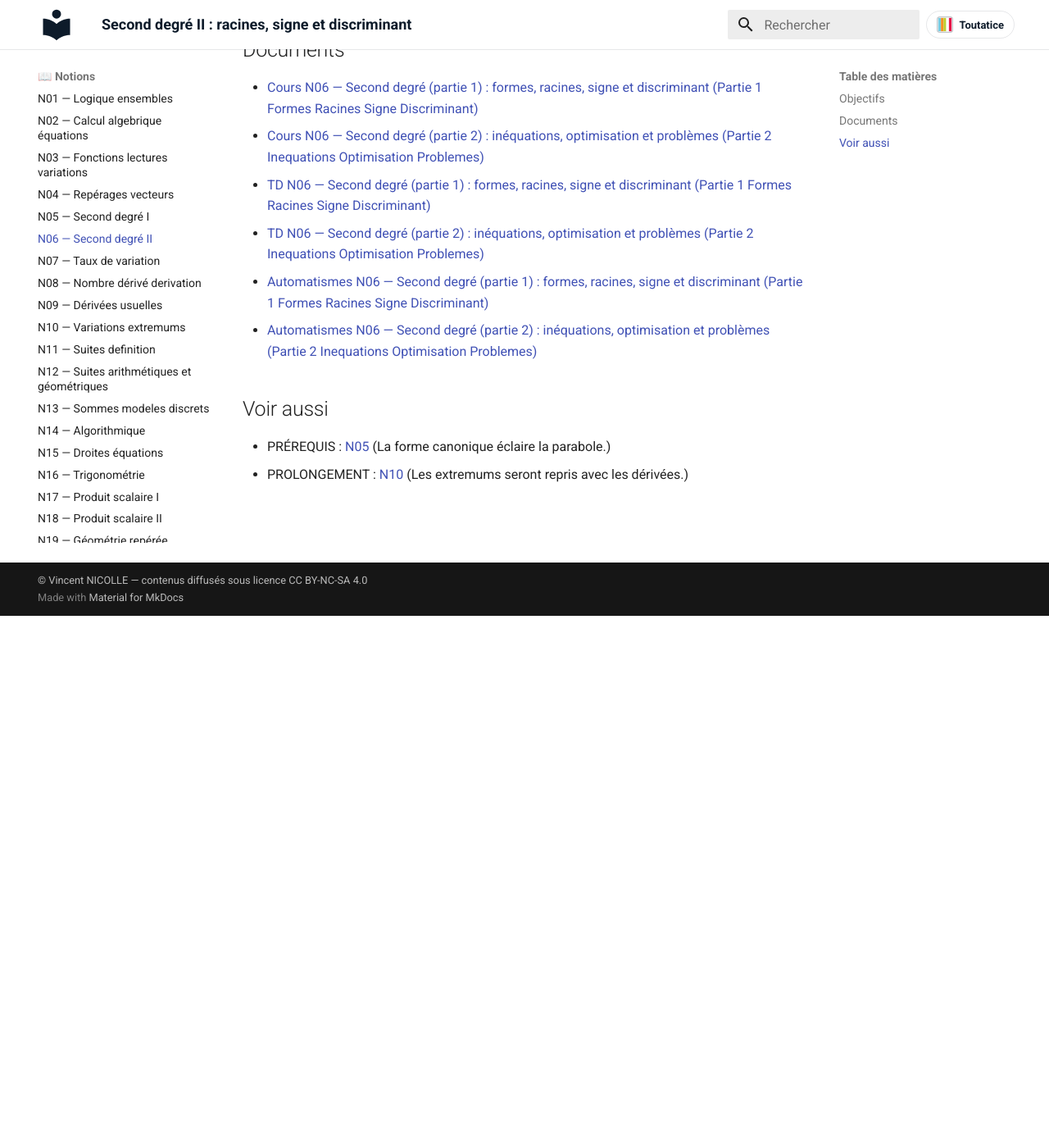
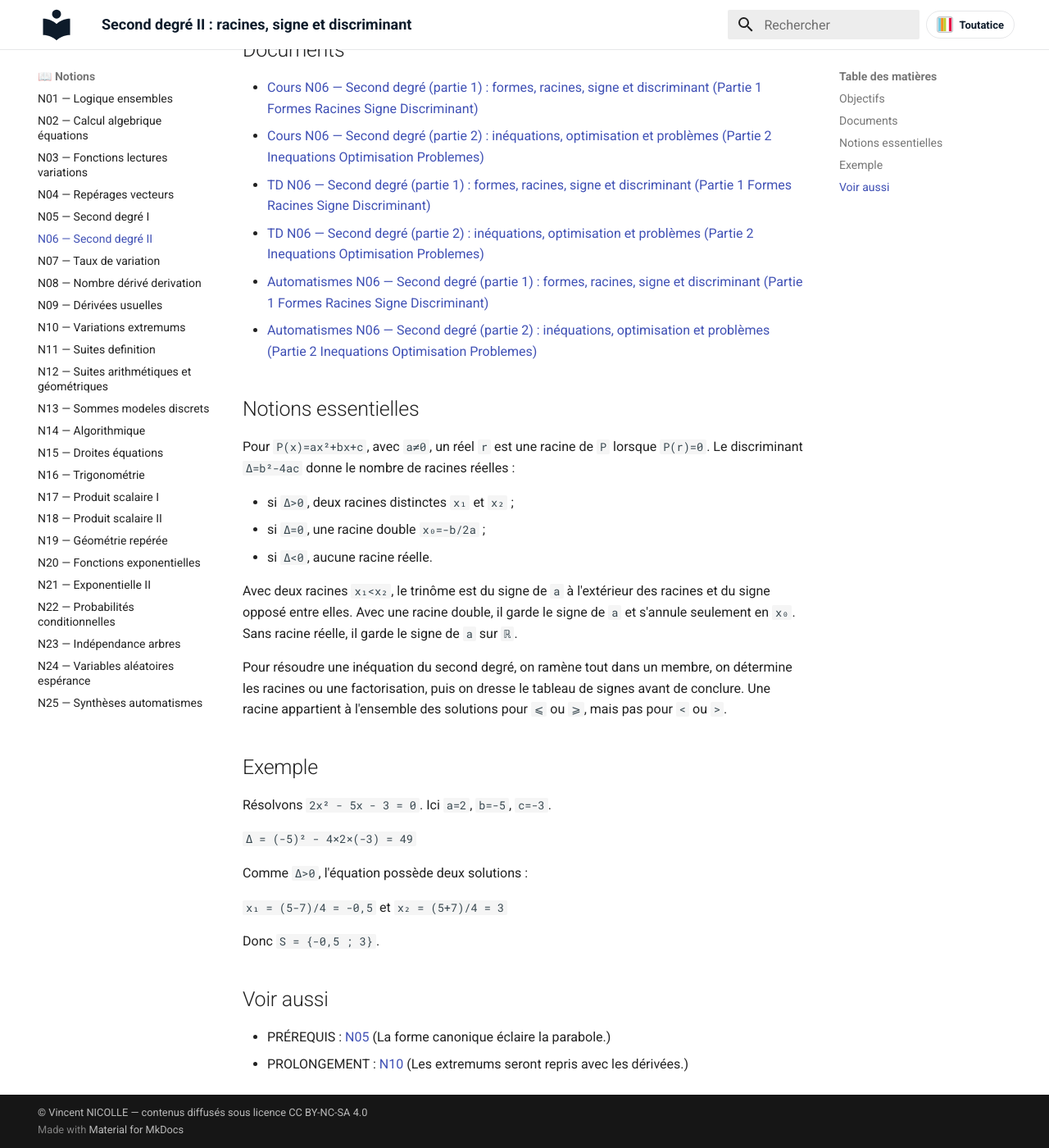
Before and after one commit to vnicolle56610/maths-premiere-specialite, an MkDocs documentation site: the page built from docs/notions/N06-second-degre-ii.md, in a window 1280 px wide and 1400 px high, scrolled down 649 px. Shown: the whole window at 82% size. Built offline with MkDocs 1.6.1 and Material for MkDocs 9.7.7, drawn with Linux system fonts in a browser that asks for light colours.

Commit message:
content: enrichit les notions N05 à N07 de Première spécialité
Co-Authored-By: Claude Sonnet 5 <noreply@anthropic.com>

```diff
--- a/docs/notions/N06-second-degre-ii.md
+++ b/docs/notions/N06-second-degre-ii.md
@@ -31,6 +31,30 @@ Cette notion complète l’étude du second degré avec les racines, le discrimi
 - [Automatismes N06 — Second degré (partie 2) : inéquations, optimisation et problèmes (Partie 2 Inequations Optimisation Problemes)](../automatismes/AUTOMATISMES_N06_PARTIE_2_INEQUATIONS_OPTIMISATION_PROBLEMES.pdf)
 <!-- AUTO-DOCS:END -->
 
+## Notions essentielles
+
+Pour `P(x)=ax²+bx+c`, avec `a≠0`, un réel `r` est une racine de `P` lorsque `P(r)=0`. Le discriminant `Δ=b²-4ac` donne le nombre de racines réelles :
+
+- si `Δ>0`, deux racines distinctes `x₁` et `x₂` ;
+- si `Δ=0`, une racine double `x₀=-b/2a` ;
+- si `Δ<0`, aucune racine réelle.
+
+Avec deux racines `x₁<x₂`, le trinôme est du signe de `a` à l'extérieur des racines et du signe opposé entre elles. Avec une racine double, il garde le signe de `a` et s'annule seulement en `x₀`. Sans racine réelle, il garde le signe de `a` sur `ℝ`.
+
+Pour résoudre une inéquation du second degré, on ramène tout dans un membre, on détermine les racines ou une factorisation, puis on dresse le tableau de signes avant de conclure. Une racine appartient à l'ensemble des solutions pour `⩽` ou `⩾`, mais pas pour `<` ou `>`.
+
+## Exemple
+
+Résolvons `2x² - 5x - 3 = 0`. Ici `a=2`, `b=-5`, `c=-3`.
+
+`Δ = (-5)² - 4×2×(-3) = 49`
+
+Comme `Δ>0`, l'équation possède deux solutions :
+
+`x₁ = (5-7)/4 = -0,5` et `x₂ = (5+7)/4 = 3`
+
+Donc `S = {-0,5 ; 3}`.
+
 ## Voir aussi
 
 - PRÉREQUIS : [N05](N05-second-degre-i.md) (La forme canonique éclaire la parabole.)
```
Also changed, not shown: docs/notions/N05-second-degre-i.md (+18 -0 lines), docs/notions/N07-taux-de-variation.md (+18 -0 lines).
